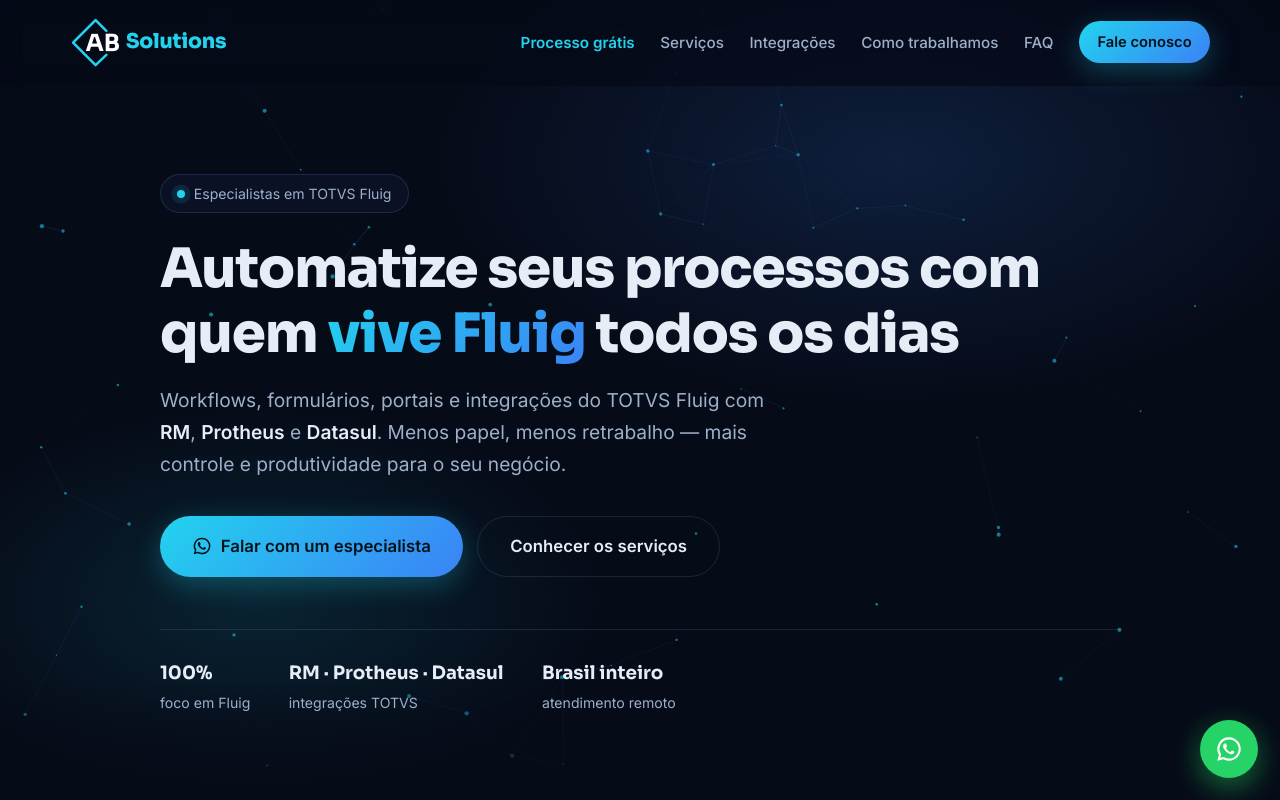
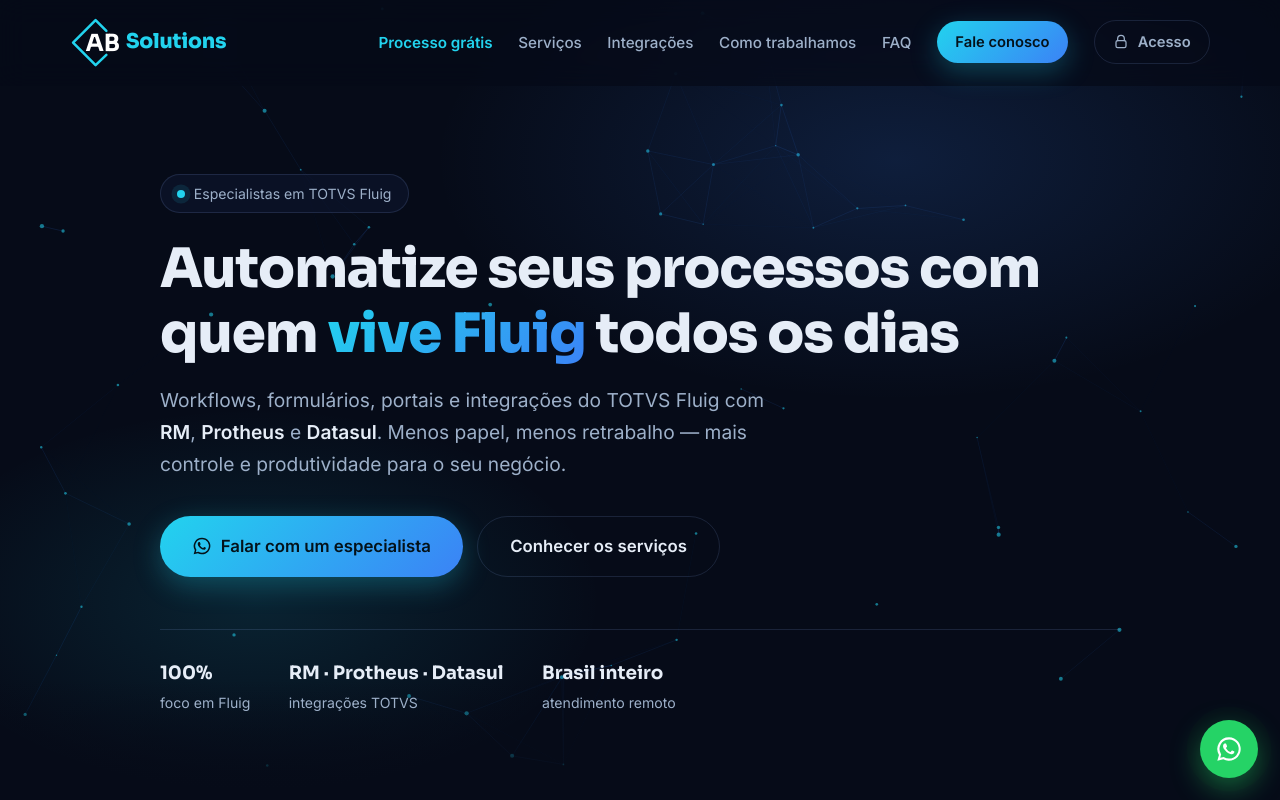
Before and after one commit to rogerio-dev/ABSOLUTIONS, a website: page public/index.html in a window 1280 px wide. Shown: the top 800 px of the page. Drawn offline with Linux system fonts and the light colour scheme.

Commit message:
Adiciona botao de acesso ao CRM no cabecalho
Link discreto no canto superior direito, em estilo secundario para nao competir com o CTA de contato. Aponta para o subdominio onde o CRM sera publicado.

```diff
--- a/public/css/styles.css
+++ b/public/css/styles.css
@@ -217,6 +217,14 @@ h1 {
   font-weight: 600;
 }
 .nav-list a.nav-highlight:hover { color: var(--text); }
+
+/* Acesso ao CRM: deliberadamente discreto, para não competir com o CTA de contato */
+.nav-acesso {
+  color: var(--muted);
+  border-color: var(--border);
+}
+.nav-acesso:hover { color: var(--accent); border-color: var(--accent); }
+.nav-acesso svg { flex: none; }
 
 /* ---------- Oferta: primeiro processo grátis ---------- */
 .offer-section { padding-top: 0; }
--- a/public/index.html
+++ b/public/index.html
@@ -34,7 +34,7 @@
   <link rel="preconnect" href="https://fonts.gstatic.com" crossorigin>
   <link href="https://fonts.googleapis.com/css2?family=Inter:wght@400;500;600&family=Sora:wght@600;700;800&display=swap" rel="stylesheet">
 
-  <link rel="stylesheet" href="/css/styles.css?v=1.6.1">
+  <link rel="stylesheet" href="/css/styles.css?v=1.7.0">
 
   <!-- Dados estruturados: empresa -->
   <script type="application/ld+json">
@@ -138,6 +138,16 @@
           <li>
             <a class="btn btn-primary btn-sm" href="https://wa.me/5561920035859?text=Ol%C3%A1!%20Vim%20pelo%20site%20da%20AB%20Solutions%20e%20gostaria%20de%20falar%20sobre%20um%20projeto%20Fluig."
                target="_blank" rel="noopener">Fale conosco</a>
+          </li>
+          <li>
+            <a class="btn btn-ghost btn-sm nav-acesso" href="https://app.absolutionsconsultoria.com.br"
+               target="_blank" rel="noopener" aria-label="Acessar o portal do cliente">
+              <svg viewBox="0 0 24 24" width="16" height="16" aria-hidden="true">
+                <path d="M7 10V7a5 5 0 0 1 10 0v3" fill="none" stroke="currentColor" stroke-width="1.9" stroke-linecap="round"/>
+                <rect x="4.5" y="10" width="15" height="10.5" rx="2.5" fill="none" stroke="currentColor" stroke-width="1.9"/>
+              </svg>
+              Acesso
+            </a>
           </li>
         </ul>
       </nav>
```
Also changed, not shown: public/404.html (+1 -1 lines), README.md.
